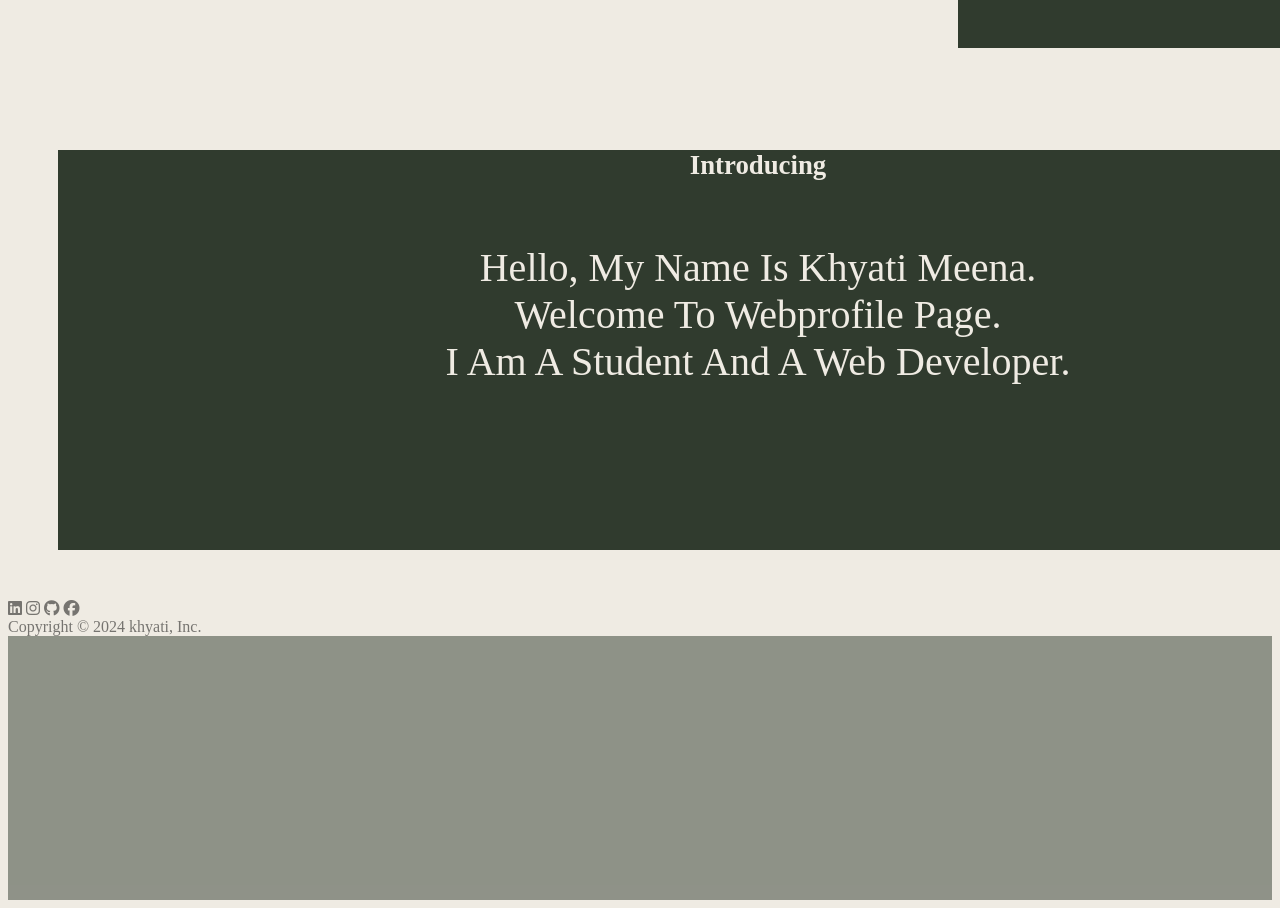
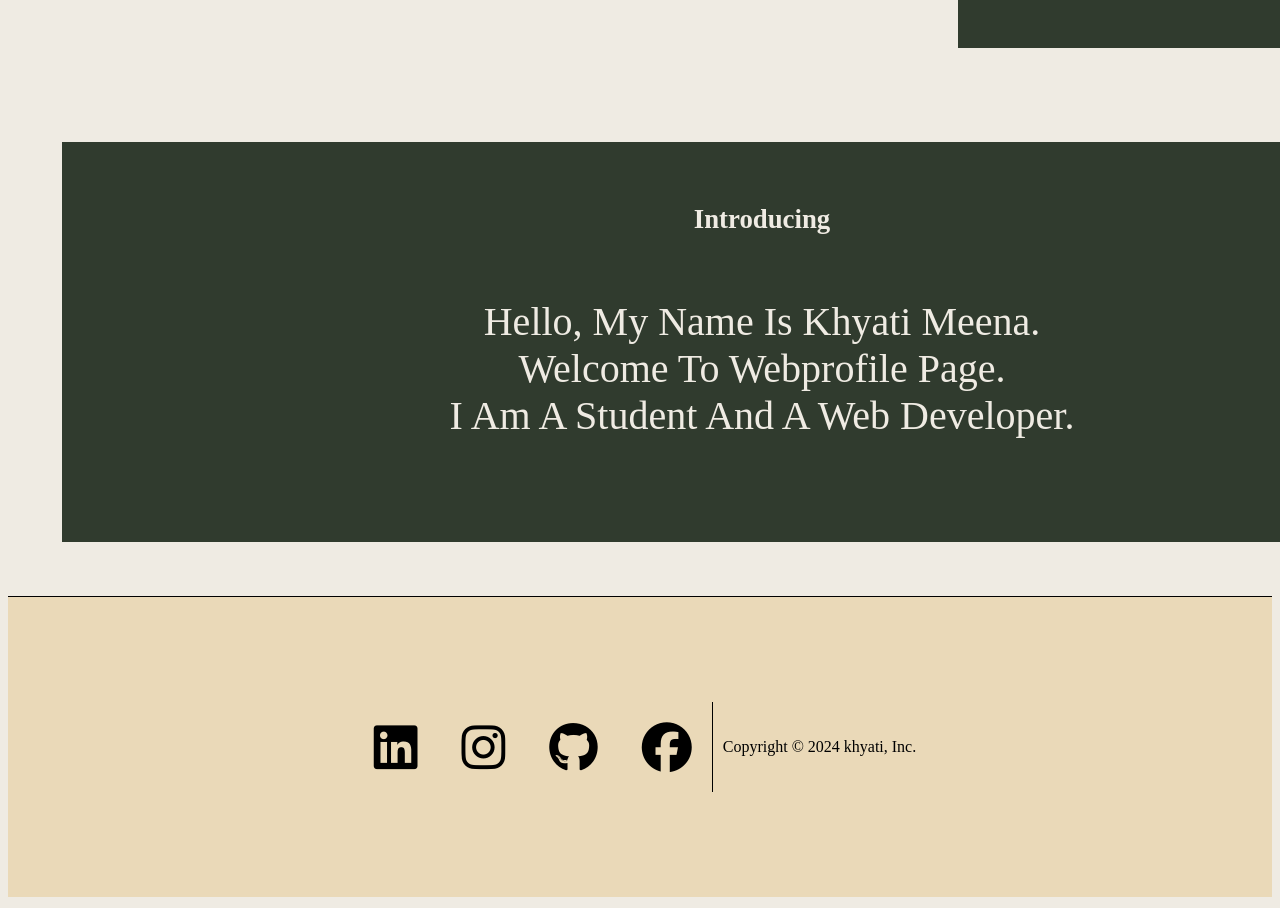
Before and after one commit to khyatii01/webd1, a plain HTML site: page index.html in a window 1280 px wide. Shown: the part 640-1548 px from the top of the page. Drawn offline with Linux system fonts and the light colour scheme.

Commit message:
Update style.css

```diff
--- a/style.css
+++ b/style.css
@@ -3,7 +3,7 @@
 }
 #gith{
     background-color: #efebe3;
-    text-decoration: none;
+    text-decoration: line;
     color:#303b2e;
     font-size:30px;
 }
@@ -68,6 +68,7 @@ h6{
     background-color: #303b2e;
 }
 #sec{
+    border: 4px solid #efebe3;
     margin:50px;
     height: 400px;
     width: 1400px;
@@ -78,7 +79,14 @@ h6{
     text-align: center;
     text-transform: capitalize;
     text-decoration: dashed;
+    animation-name: any;
+    animation-delay: 4s;
+    animation-duration: 4s;
 
+}
+@keyframes any{
+    from{visibility: hidden;}
+    to{visibility: visible;}
 }
 
 
@@ -127,9 +135,27 @@ p{
     font-size: 20px;
 }
 .footer{
+    border-top: 1px solid black;
+    background-color: #ead9b8;
     height: 300px;
     width: 100%;
+    margin: 0;
+    display: flex;
+    justify-content: center;
+    align-items: center;
+
+}
+.icon{
+    border-right: 1px solid black;
+}
+.footer div{
+    background-color: #ead9b8;
+    margin-right: 10px;
+}
+i{
     color: black;
-    background-color: #303b2e;
-    opacity: 0.5;
+    opacity: 1;
+    font-size: 50px;
+    margin: 20px;
+    background-color: #ead9b8;
 }
```
